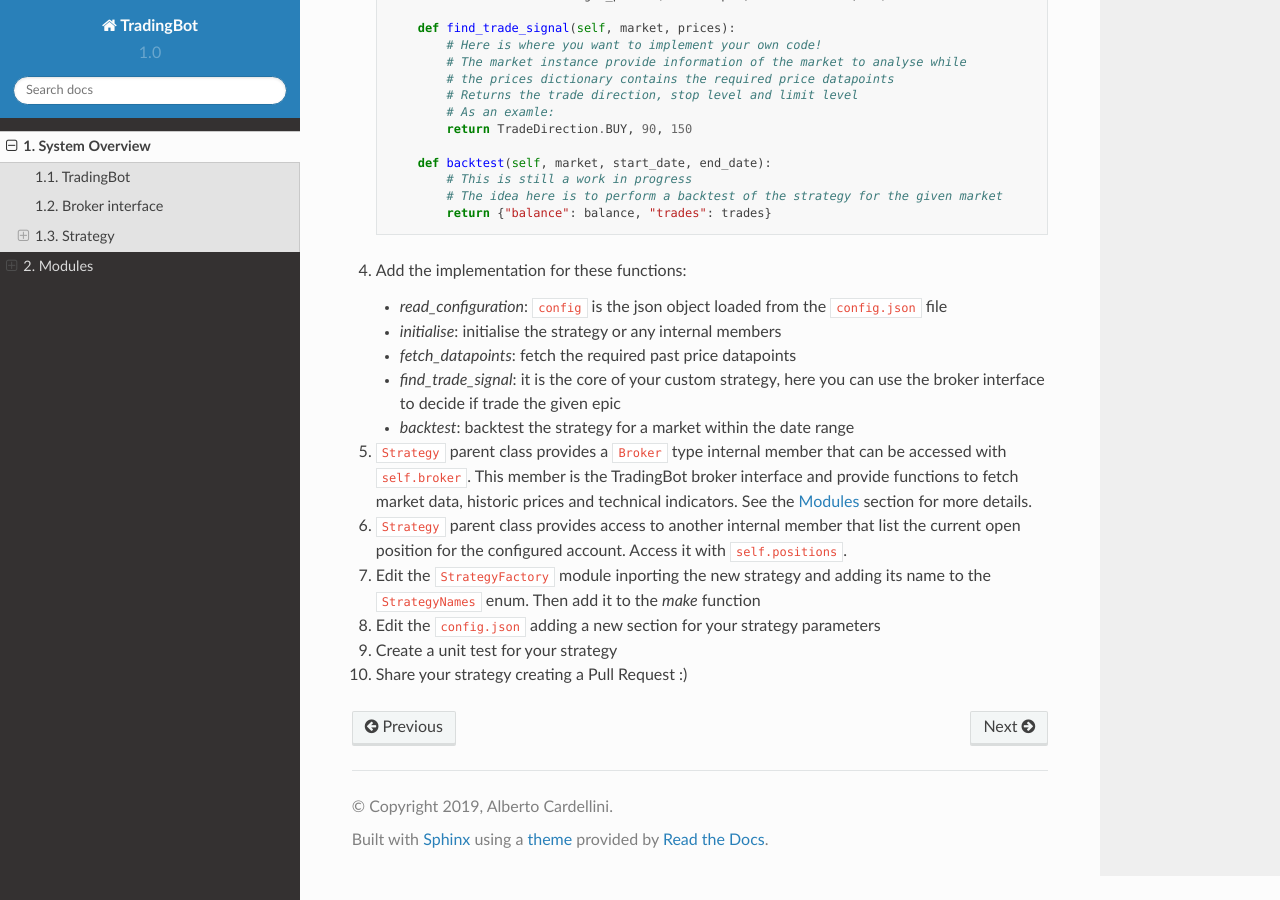
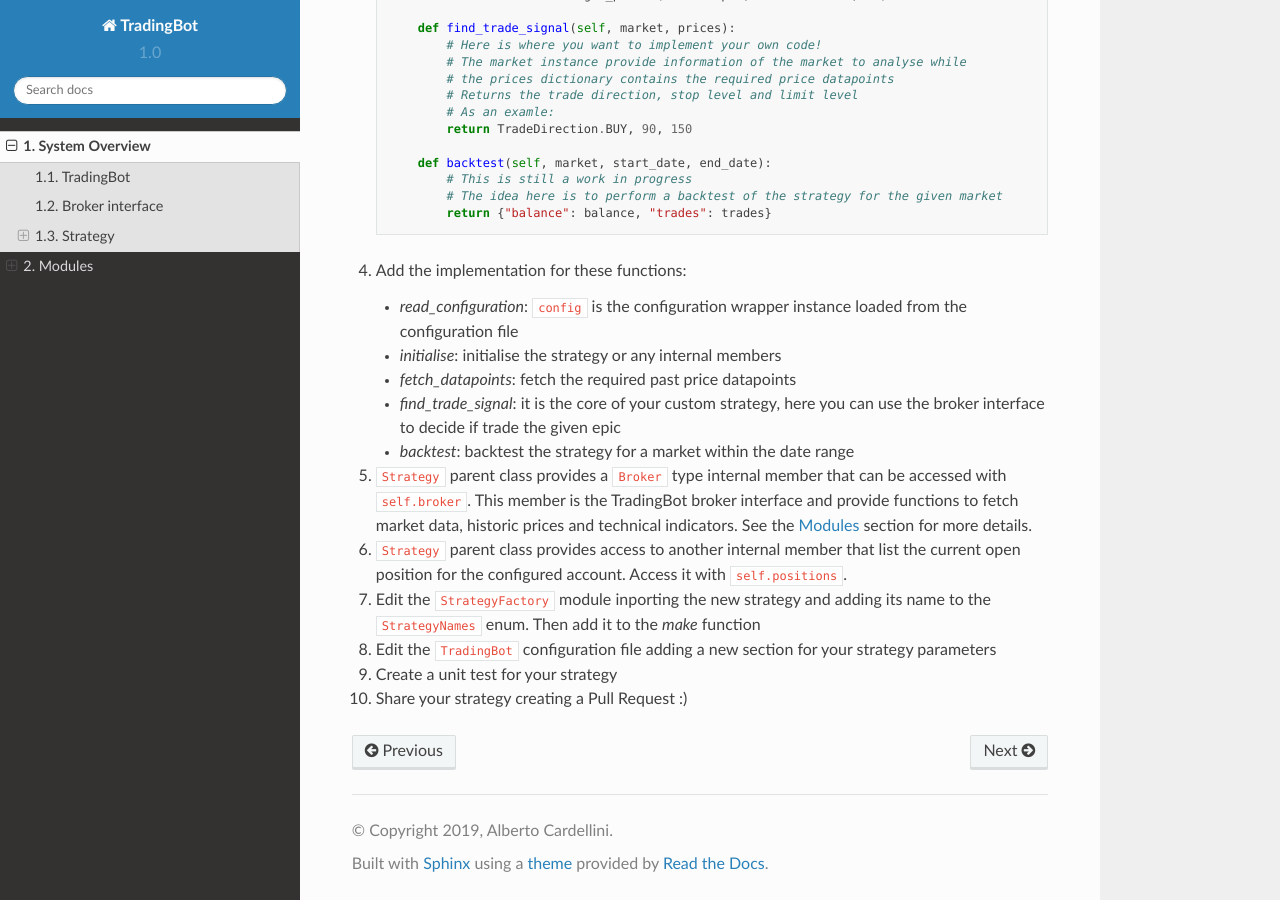
Before and after one commit to ilcardella/TradingBot, a Sphinx documentation site: the page built from docs/source/system.rst, in a window 1280 px wide and 900 px high, scrolled down 1782 px. Built offline with Sphinx 7.4.7 and the Read the Docs theme 2.0.0, drawn with Linux system fonts in a browser that asks for light colours.

Commit message:
Updated documentation

```diff
--- a/docs/source/system.rst
+++ b/docs/source/system.rst
@@ -112,7 +112,7 @@ to decide whether to buy, sell or hold a specific market.
 
 #. Add the implementation for these functions:
 
-   * *read_configuration*: ``config`` is the json object loaded from the ``config.json`` file
+   * *read_configuration*: ``config`` is the configuration wrapper instance loaded from the configuration file
    * *initialise*: initialise the strategy or any internal members
    * *fetch_datapoints*: fetch the required past price datapoints
    * *find_trade_signal*: it is the core of your custom strategy, here you can use the broker interface to decide if trade the given epic
@@ -130,7 +130,7 @@ to decide whether to buy, sell or hold a specific market.
 #. Edit the ``StrategyFactory`` module inporting the new strategy and adding
    its name to the ``StrategyNames`` enum. Then add it to the *make* function
 
-#. Edit the ``config.json`` adding a new section for your strategy parameters
+#. Edit the ``TradingBot`` configuration file adding a new section for your strategy parameters
 
 #. Create a unit test for your strategy
 
```
Also changed, not shown: README.md (+3 -3 lines), 1 other file.
